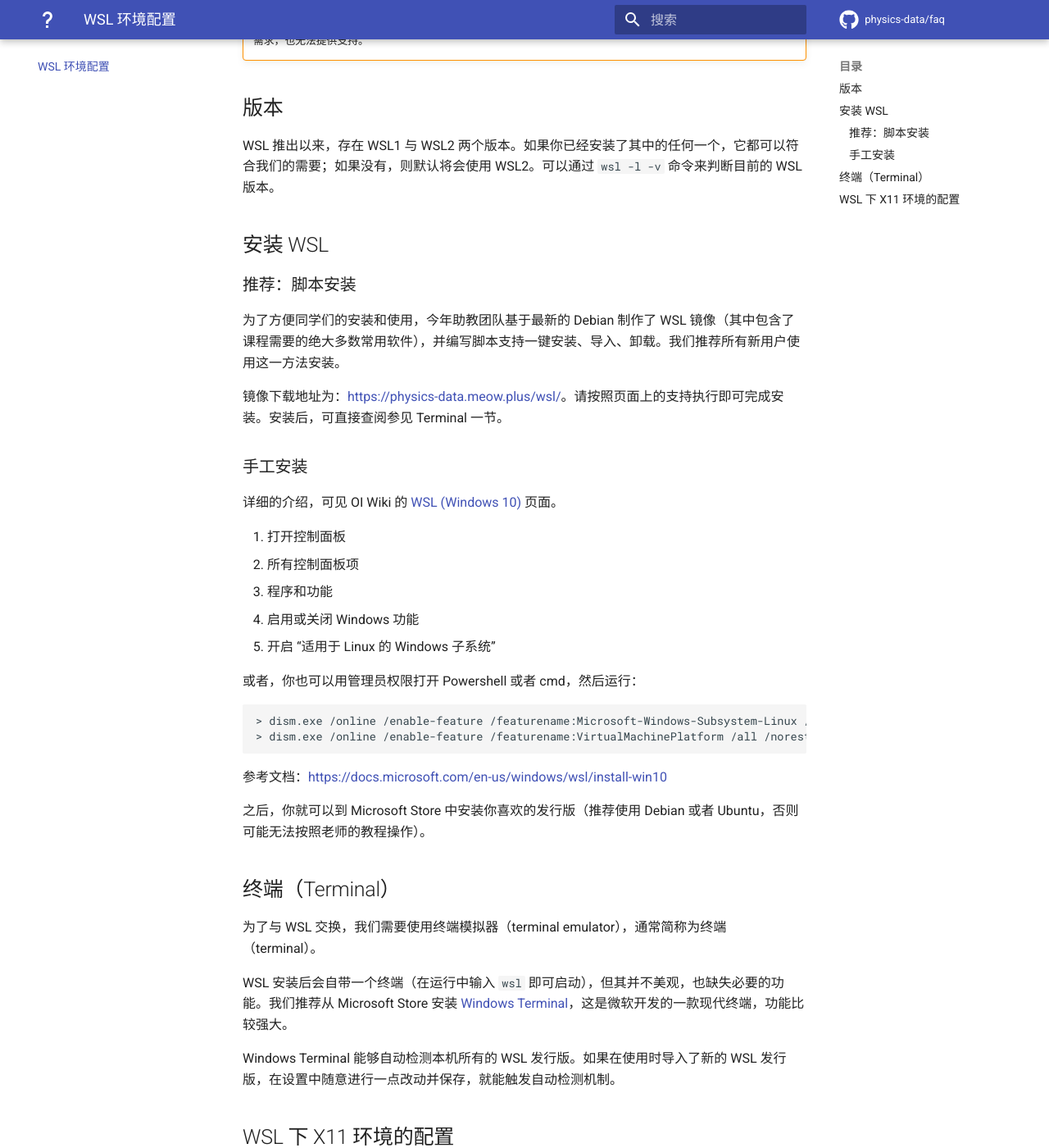
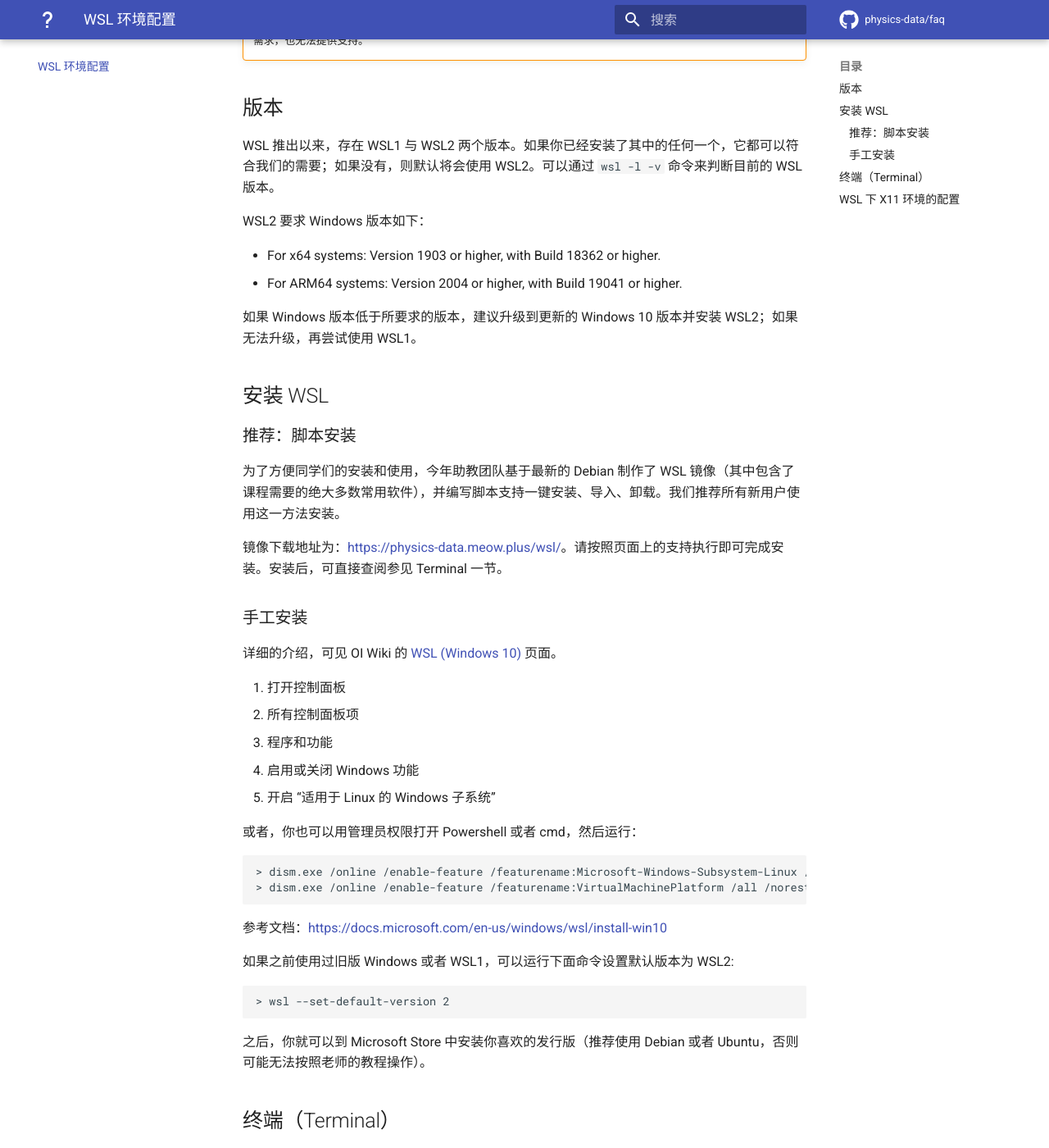
Before and after one commit to physics-data/faq, an MkDocs documentation site: the page built from docs/wsl.md, in a window 1280 px wide and 1400 px high, scrolled down 355 px. Shown: the whole window at 82% size. Built offline with MkDocs 1.6.1 and Material for MkDocs 9.7.7, drawn with Linux system fonts in a browser that asks for light colours; comment, search, counter and statistics services are not loaded.

````diff
--- a/docs/wsl.md
+++ b/docs/wsl.md
@@ -8,6 +8,13 @@ WSL (Windows Subsystem for Linux) 是微软开发的在 Windows 上提供 Linux
 ## 版本
 
 WSL 推出以来，存在 WSL1 与 WSL2 两个版本。如果你已经安装了其中的任何一个，它都可以符合我们的需要；如果没有，则默认将会使用 WSL2。可以通过 `wsl -l -v` 命令来判断目前的 WSL 版本。
+
+WSL2 要求 Windows 版本如下：
+
+- For x64 systems: Version 1903 or higher, with Build 18362 or higher.
+- For ARM64 systems: Version 2004 or higher, with Build 19041 or higher.
+
+如果 Windows 版本低于所要求的版本，建议升级到更新的 Windows 10 版本并安装 WSL2；如果无法升级，再尝试使用 WSL1。
 
 ## 安装 WSL
 ### 推荐：脚本安装
@@ -34,6 +41,12 @@ WSL 推出以来，存在 WSL1 与 WSL2 两个版本。如果你已经安装了
 ```
 
 参考文档：https://docs.microsoft.com/en-us/windows/wsl/install-win10
+
+如果之前使用过旧版 Windows 或者 WSL1，可以运行下面命令设置默认版本为 WSL2:
+
+```cmd
+> wsl --set-default-version 2
+```
 
 之后，你就可以到 Microsoft Store 中安装你喜欢的发行版（推荐使用 Debian 或者 Ubuntu，否则可能无法按照老师的教程操作）。
 
````
